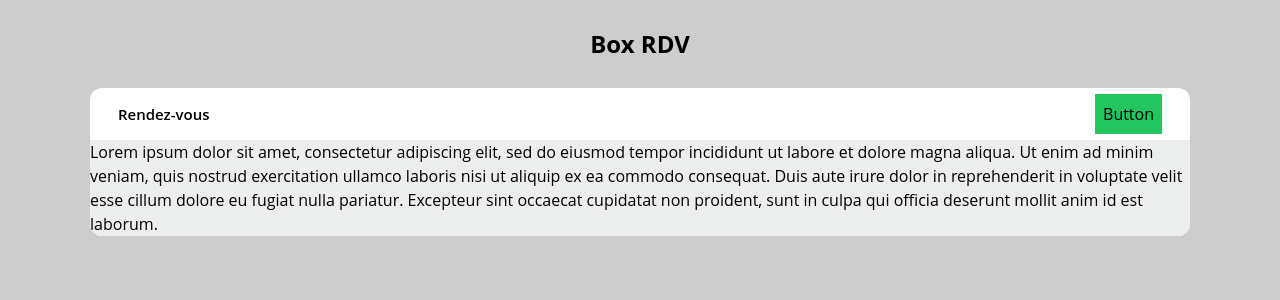
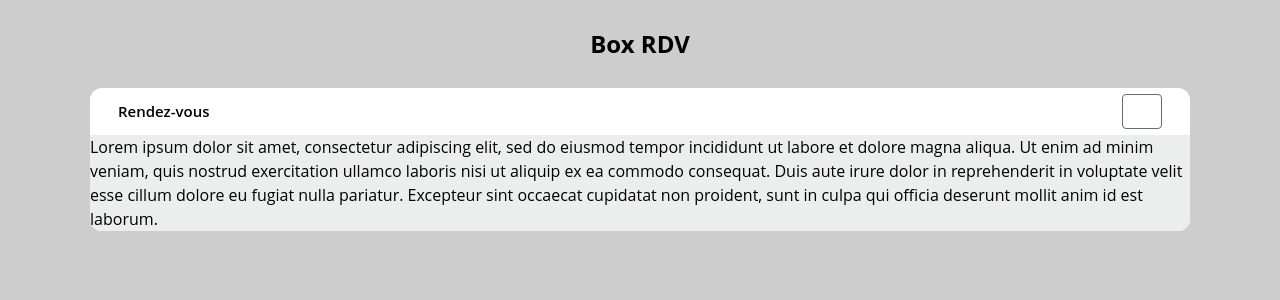
Before and after one commit to OksanaPopovichenko/Box-RDV, a React (Create React App) app: page / in a window 1280 px wide. Shown: the top 300 px of the page. Built offline with nearby package versions, Linux system fonts and the light colour scheme.

Commit message:
:lipstick: Added styles for Button component

```diff
--- a/src/components/ui/Button/Button.tsx
+++ b/src/components/ui/Button/Button.tsx
@@ -2,9 +2,9 @@
 import React, { ReactNode } from "react";
 
 export interface ButtonProps extends React.HTMLAttributes<HTMLButtonElement> {
-  children: ReactNode;
+  children?: ReactNode;
   variety: "primary" | "secondary" | "destructive" | "plain" | "outline";
-  size: "slim" | "medium" | "large";
+  size: "xl" | "l" | "m" | "s";
   iconRight?: ReactNode;
   iconLeft?: ReactNode;
   onClick?: () => void;
@@ -24,21 +24,42 @@ export default function Button(props: ButtonProps): JSX.Element {
   } = props;
 
   const varietyList: { [key: string]: string } = {
-    primary: "bg-green-500 hover:bg-green-600",
+    primary: "bg-[#48BB78] hover:bg-[#38A169]",
+    secondary: "bg-[#2C5282] hover:bg-[#1F4282]",
+    destructive: "bg-[#F56565] hover:bg-[#E53E3E]",
+    outline:
+      "bg-transparent border border-[#5F706A] text-[#34423E] hover:border-[#7F8C88] hover:text-[#5F706A]",
+    plain:
+      "bg-transparent p-0 text-[#34423E] rounded-none hover:text-[#5F706A]",
+    common:
+      "text-white leading-5 cursor-pointer font-semibold flex flex-row items-center",
   };
 
   const sizeList: { [key: string]: string } = {
-    medium: "text-md p-2",
+    xl: "rounded-md p-[18px] text-[13px] gap-2",
+    l: "rounded-md p-3.5 text-[13px] gap-2",
+    m: "rounded p-2.5 text-[13px] gap-2",
+    s: "rounded p-2 text-[13px] gap-1",
   };
 
   return (
     <button
       type={type}
-      className={`${varietyList[variety]} ${sizeList[size]}`}
+      className={`${varietyList.common} ${varietyList[variety]} ${sizeList[size]}`}
       {...rest}
     >
       {iconLeft}
-      {children}
+      {children && (
+        <span
+          className={
+            variety === "plain"
+              ? "border-b border-[#5F706A] hover:border-[#7F8C88]"
+              : "border-0"
+          }
+        >
+          {children}
+        </span>
+      )}
       {iconRight}
     </button>
   );
--- a/src/pages/Homepage/App.tsx
+++ b/src/pages/Homepage/App.tsx
@@ -1,4 +1,6 @@
 import React from "react";
+import { FontAwesomeIcon } from "@fortawesome/react-fontawesome";
+import { faArrowLeft } from "@fortawesome/free-solid-svg-icons";
 import { Card, Button } from "../../components/ui";
 
 function App(): JSX.Element {
@@ -11,9 +13,13 @@ function App(): JSX.Element {
         header={{
           title: "Rendez-vous",
           buttonGroup: (
-            <Button variety="primary" size="medium">
-              Button
-            </Button>
+            <Button
+              variety="outline"
+              size="m"
+              iconRight={
+                <FontAwesomeIcon icon={faArrowLeft} className="w-[18px]" />
+              }
+            />
           ),
         }}
       >
```
